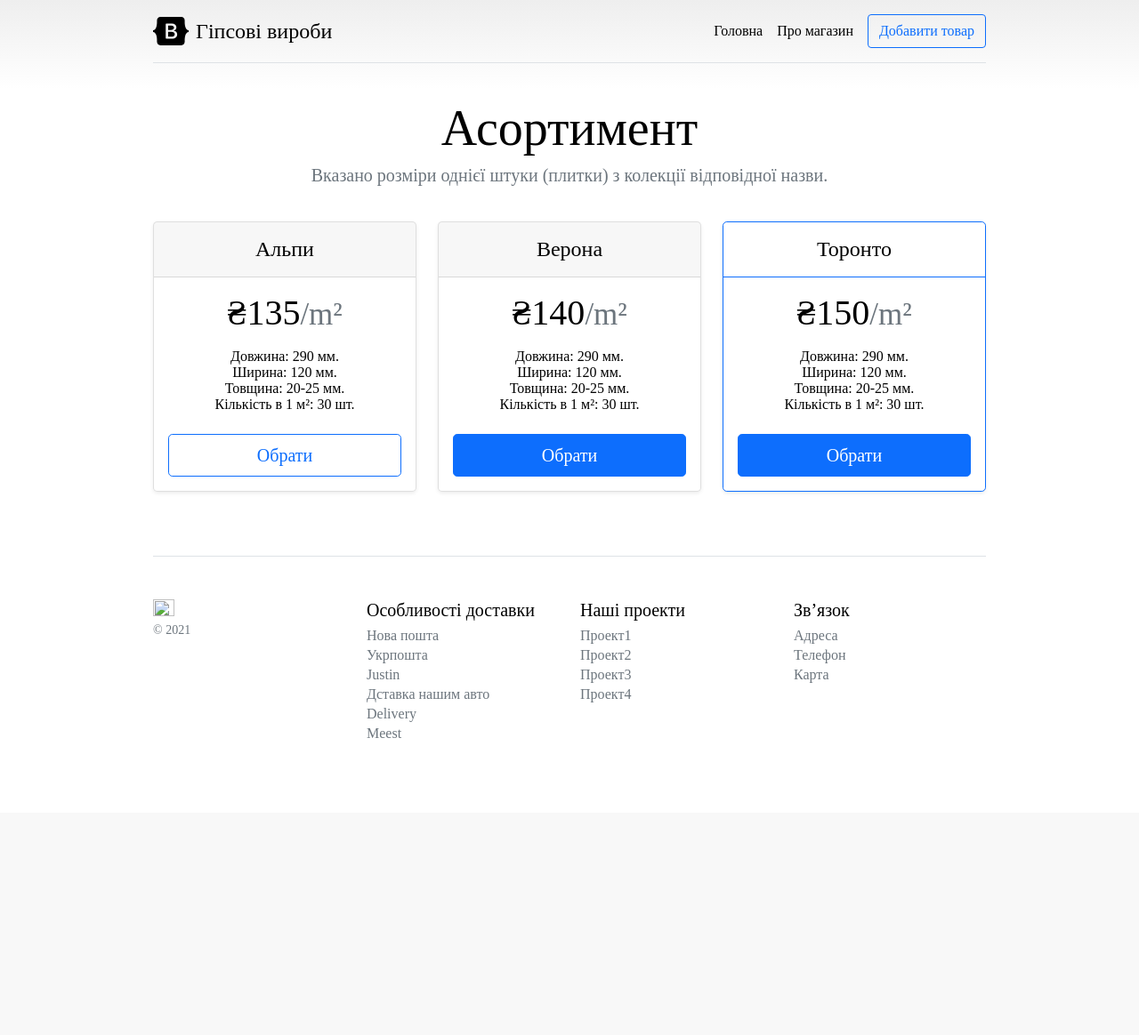
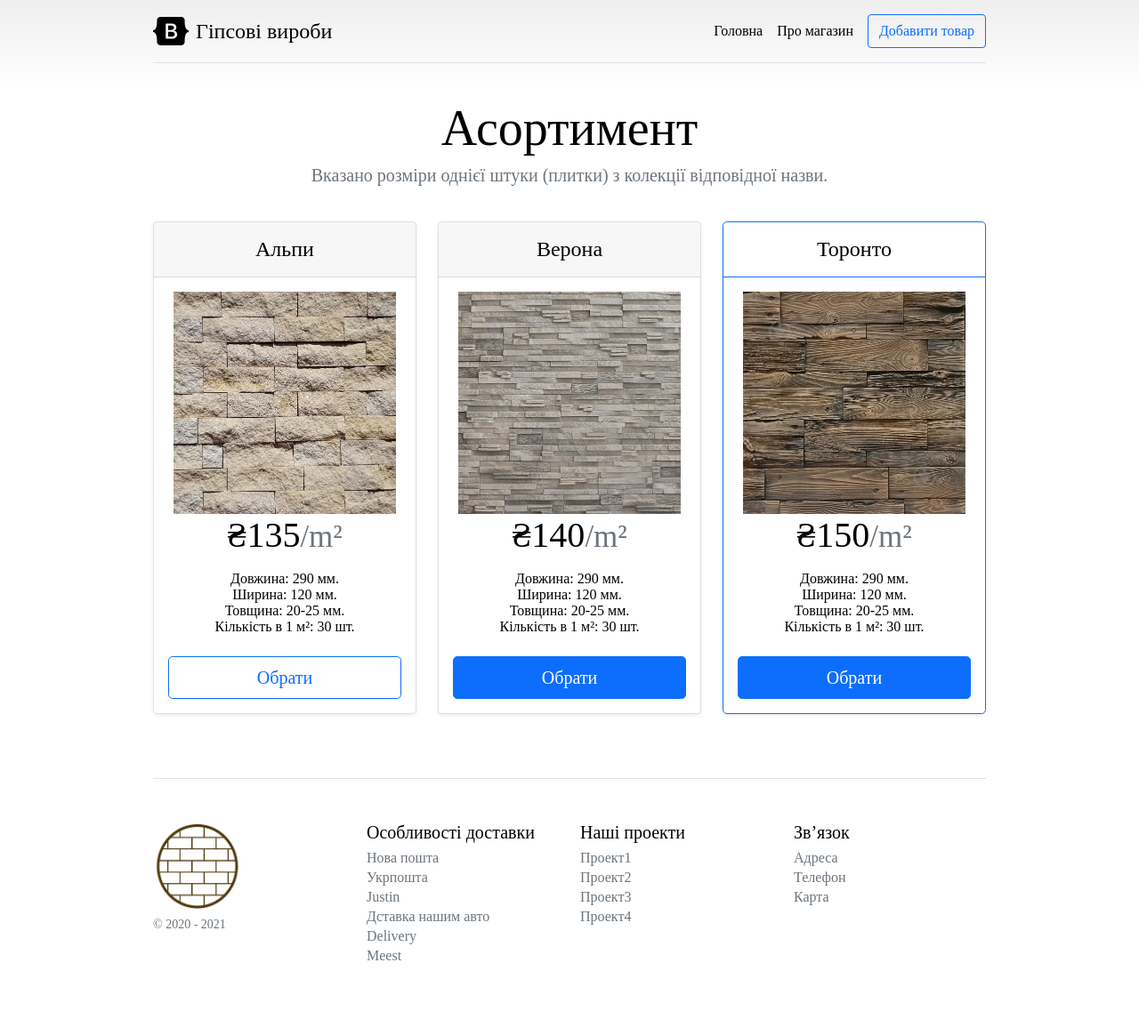
Before and after one commit to 0brain/shop, a Flask app: page / in a window 1280 px wide. Shown: the whole page at 89% size. Before the commit the page ends 830 px from the top, so only its background shows below. Run offline with Flask 2, Linux system fonts and the light colour scheme; parts of the project's set-up code (start-up, migrations or seed data) failed here and were passed over.

Commit message:
Debug. Додав логотип і кілька зображень товарів, ввів стилі  для зображень товарів.

```diff
--- a/main.py
+++ b/main.py
@@ -24,7 +24,7 @@ def about():
     return render_template("about.html")
 
 
-@app.route('/create', method=["POST", "GET"])
+@app.route('/create', methods=["POST", "GET"])
 def create():
     if request.method == "POST":
         title = request.form['title']
@@ -42,5 +42,5 @@ def create():
         return render_template("create.html")
 
 
-if __name__=='__main__':
+if __name__ == '__main__':
     app.run(debug=True)
--- a/static/css/styles.css
+++ b/static/css/styles.css
@@ -472,3 +472,7 @@ body{
 .pricing-header{
     max-width:700px;
 }
+.center-img {
+  display: block;
+  margin: 0 auto;
+}
--- a/templates/base.html
+++ b/templates/base.html
@@ -29,8 +29,8 @@
   <footer class="pt-4 my-md-5 pt-md-5 border-top">
     <div class="row">
       <div class="col-12 col-md">
-        <img class="mb-2" src="" alt="" width="24" height="19">
-        <small class="d-block mb-3 text-muted">© 2021</small>
+        <img class="mb-2"  src="static/logo.jpg" alt="Лого" width="100" height="100">
+        <small class="d-block mb-3 text-muted">© 2020 - 2021</small>
       </div>
       <div class="col-6 col-md">
         <h5>Особливості доставки</h5>
--- a/templates/index.html
+++ b/templates/index.html
@@ -20,6 +20,7 @@
             <h4 class="my-0 fw-normal">Альпи</h4>
           </div>
           <div class="card-body">
+            <img src="static/3.jpeg" width="250" height="250" alt="Письма мастера дзен" class="center-img">
             <h1 class="card-title pricing-card-title">₴135<small class="text-muted fw-light">/m²</small></h1>
             <ul class="list-unstyled mt-3 mb-4">
               <li>Довжина: 290 мм.</li>
@@ -37,6 +38,7 @@
             <h4 class="my-0 fw-normal">Верона</h4>
           </div>
           <div class="card-body">
+            <img src="static/1.jpeg" width="250" height="250" alt="Письма мастера дзен" class="center-img">
             <h1 class="card-title pricing-card-title">₴140<small class="text-muted fw-light">/m²</small></h1>
             <ul class="list-unstyled mt-3 mb-4">
               <li>Довжина: 290 мм.</li>
@@ -54,6 +56,7 @@
             <h4 class="my-0 fw-normal">Торонто</h4>
           </div>
           <div class="card-body">
+            <img src="static/2.jpeg" width="250" height="250" alt="Письма мастера дзен" class="center-img">
             <h1 class="card-title pricing-card-title">₴150<small class="text-muted fw-light">/m²</small></h1>
             <ul class="list-unstyled mt-3 mb-4">
               <li>Довжина: 290 мм.</li>
```
Also changed, not shown: static/1.jpeg (added), static/2.jpeg (added), static/3.jpeg (added), static/logo.jpg (added).
